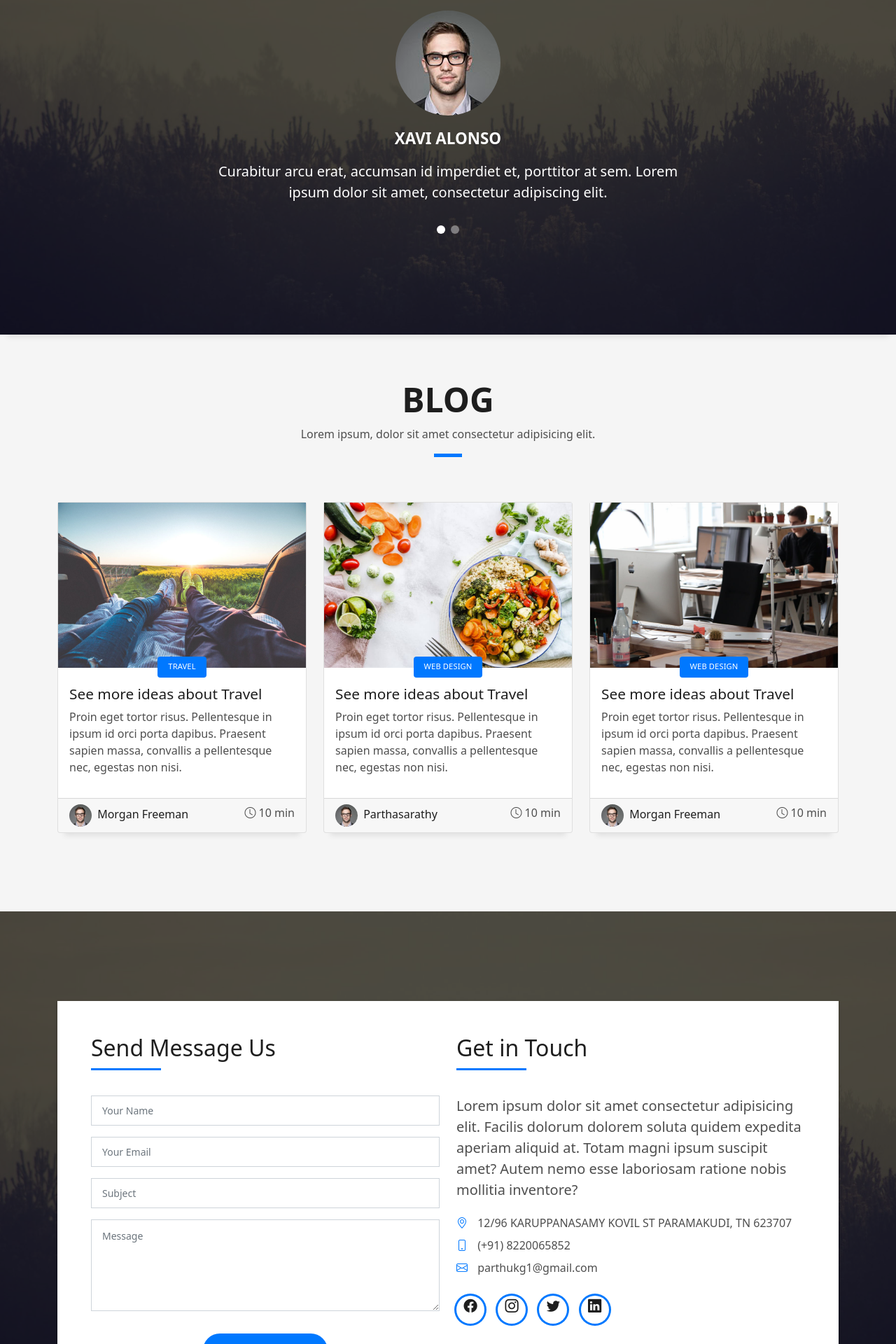
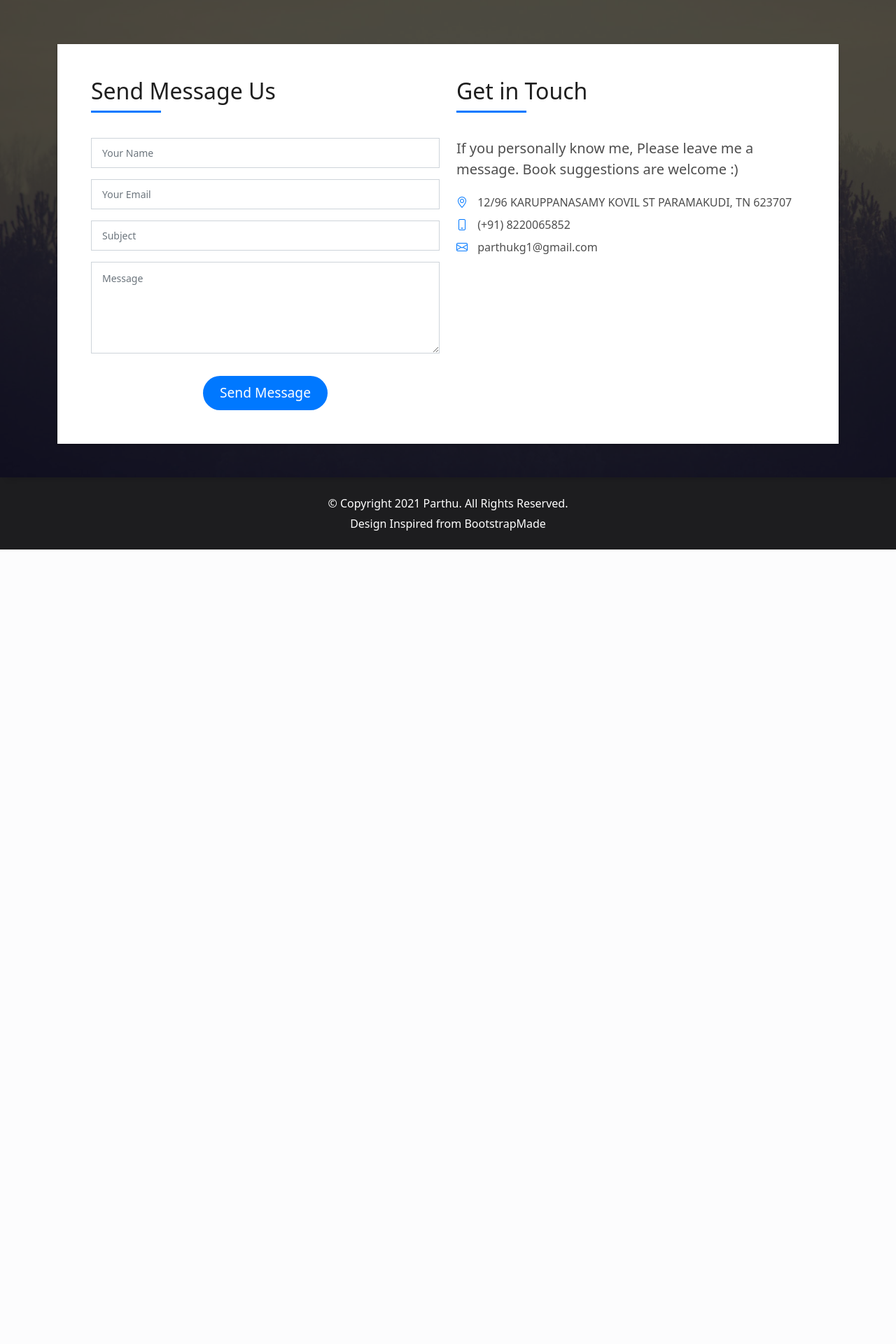
Before and after one commit to Parthasarathykg/Parthu-s-Portfolio, a PHP site: page / in a window 1280 px wide. Shown: the part 4200-6120 px from the top of the page at 70% size. After the commit the page ends 4985 px from the top, so only its background shows below. Run offline with PHP 8.4, Linux system fonts and the light colour scheme.

Commit message:
type intro commit

```diff
--- a/index.html
+++ b/index.html
@@ -495,6 +495,7 @@
     </section><!-- End Portfolio Section -->
 
     <!-- ======= Testimonials Section ======= -->
+	<!--Commented Temporarily
     <div class="testimonials paralax-mf bg-image" style="background-image: url(assets/img/overlay-bg.jpg)">
       <div class="overlay-mf"></div>
       <div class="container">
@@ -519,7 +520,8 @@
                   </div>
                 </div><!-- End testimonial item -->
 
-                <div class="swiper-slide">
+                <!--Commented Temporarily
+				<div class="swiper-slide">
                   <div class="testimonial-box">
                     <div class="author-test">
                       <img src="assets/img/testimonial-4.jpg" alt="" class="rounded-circle b-shadow-a">
@@ -533,6 +535,7 @@
                     </div>
                   </div>
                 </div><!-- End testimonial item -->
+				<!--Commented Temporarily
               </div>
               <div class="swiper-pagination"></div>
             </div>
@@ -540,13 +543,14 @@
             <!-- <div id="testimonial-mf" class="owl-carousel owl-theme">
 
         </div> -->
+		<!--Commented Temporarily
           </div>
         </div>
       </div>
     </div><!-- End Testimonials Section -->
 
     <!-- ======= Blog Section ======= -->
-    <section id="blog" class="blog-mf sect-pt4 route">
+    <!--<section id="blog" class="blog-mf sect-pt4 route">
       <div class="container">
         <div class="row">
           <div class="col-sm-12">
@@ -657,7 +661,7 @@
           </div>
         </div>
       </div>
-    </section><!-- End Blog Section -->
+    </section>--><!-- End Blog Section -->
 
     <!-- ======= Contact Section ======= -->
     <section id="contact" class="paralax-mf footer-paralax bg-image sect-mt4 route" style="background-image: url(assets/img/overlay-bg.jpg)">
@@ -703,7 +707,7 @@
                             <div class="sent-message">Your message has been sent. Thank you for writing in!</div>
                           </div>
                           <div class="col-md-12 text-center">
-                            <button type="submit" class="button button-a button-big button-rouded">Send Message</button>
+                            <button type="submit" name="submit" value="Submit" class="button button-a button-big button-rouded">Send Message</button>
                           </div>
                         </div>
                       </form>
@@ -717,10 +721,7 @@
                     </div>
                     <div class="more-info">
                       <p class="lead">
-                        Lorem ipsum dolor sit amet consectetur adipisicing elit. Facilis dolorum dolorem soluta quidem
-                        expedita aperiam aliquid at.
-                        Totam magni ipsum suscipit amet? Autem nemo esse laboriosam ratione nobis
-                        mollitia inventore?
+                        If you personally know me, Please leave me a message. Book suggestions are welcome :)
                       </p>
                       <ul class="list-ico">
                         <li><span class="bi bi-geo-alt"></span> 12/96 KARUPPANASAMY KOVIL ST PARAMAKUDI, TN 623707</li>
@@ -728,14 +729,14 @@
                         <li><span class="bi bi-envelope"></span> parthukg1@gmail.com</li>
                       </ul>
                     </div>
-                    <div class="socials">
+                    <!--<div class="socials">
                       <ul>
                         <li><a href=""><span class="ico-circle"><i class="bi bi-facebook"></i></span></a></li>
                         <li><a href=""><span class="ico-circle"><i class="bi bi-instagram"></i></span></a></li>
                         <li><a href=""><span class="ico-circle"><i class="bi bi-twitter"></i></span></a></li>
                         <li><a href=""><span class="ico-circle"><i class="bi bi-linkedin"></i></span></a></li>
                       </ul>
-                    </div>
+                    </div>-->
                   </div>
                 </div>
               </div>
```
Also changed, not shown: forms/contact.php (+25 -2 lines).
